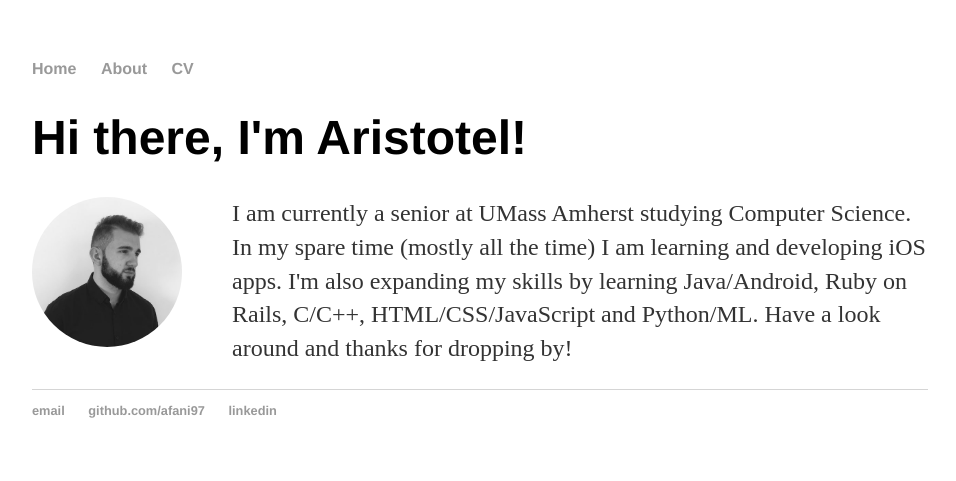
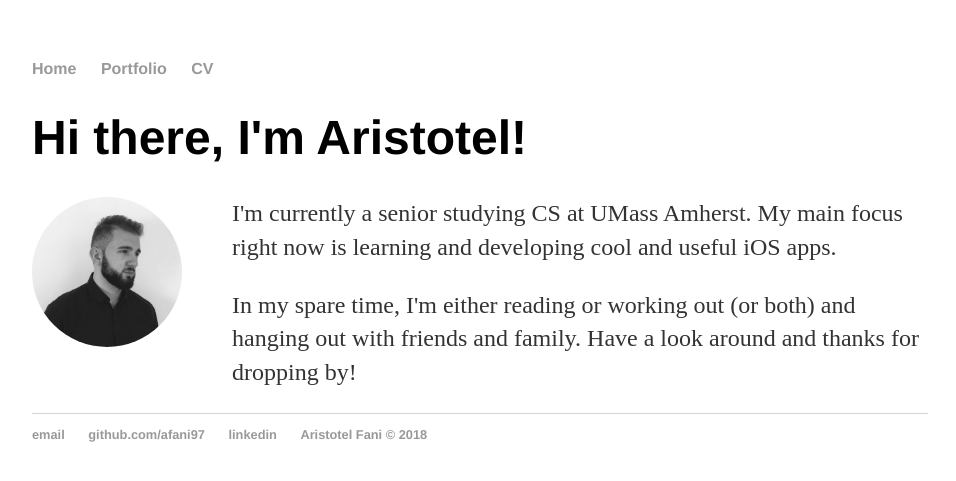
Before and after one commit to Afani97/afani97.github.io, a Jekyll site: the page built from index.html, in a window 1280 px wide. Shown: the top 481 px of the page, without its empty margins (160-1116 px from the left). Built offline with Jekyll 4.4.1, drawn with Linux system fonts in a browser that asks for light colours.

Commit message:
Updated home page and added portfolio template.

```diff
--- a/_layouts/default.html
+++ b/_layouts/default.html
@@ -9,11 +9,8 @@
 			<nav>
 	    		<ul>
 	        		<li><a href="/">Home</a></li>
-		        	<li><a href="/about">About</a></li>
+		        	<li><a href="/about">Portfolio</a></li>
 	        		<li><a href="/Aristotel_Resume.pdf">CV</a></li>
-				<!--
-	        		<li><a href="/blog">Blog</a></li>
-				-->
 	    		</ul>
 			</nav>
 			<div class="container">
@@ -25,7 +22,8 @@
 	    		<ul>
 	        		<li><a href="mailto:afani97@gmail.com">email</a></li>
 	        		<li><a href="https://github.com/afani97">github.com/afani97</a></li>
-				<li><a href="https://linkedin.com/in/aristotelfani">linkedin</a></li>
+							<li><a href="https://linkedin.com/in/aristotelfani">linkedin</a></li>
+							<li><a href="/">Aristotel Fani &copy; 2018</a></li>
 				</ul>
 			</footer>
 		</body>
--- a/index.html
+++ b/index.html
@@ -7,9 +7,11 @@ title: Aristotel Fani, CS Student
 
 	<img src="/picture.jpg" />
 	<p>
-		I am currently a senior at UMass Amherst studying Computer Science.
-		In my spare time (mostly all the time) I am learning and developing iOS apps.
-		I'm also expanding my skills by learning Java/Android, Ruby on Rails, C/C++, HTML/CSS/JavaScript and Python/ML.
+		I'm currently a senior studying CS at UMass Amherst.
+		My main focus right now is learning and developing cool and useful iOS apps.
+	</p>
+	<p>
+		In my spare time, I'm either reading or working out (or both) and hanging out with friends and family.
 		Have a look around and thanks for dropping by!
 	</p>
 
```
Also changed, not shown: about.html (+27 -2 lines).
